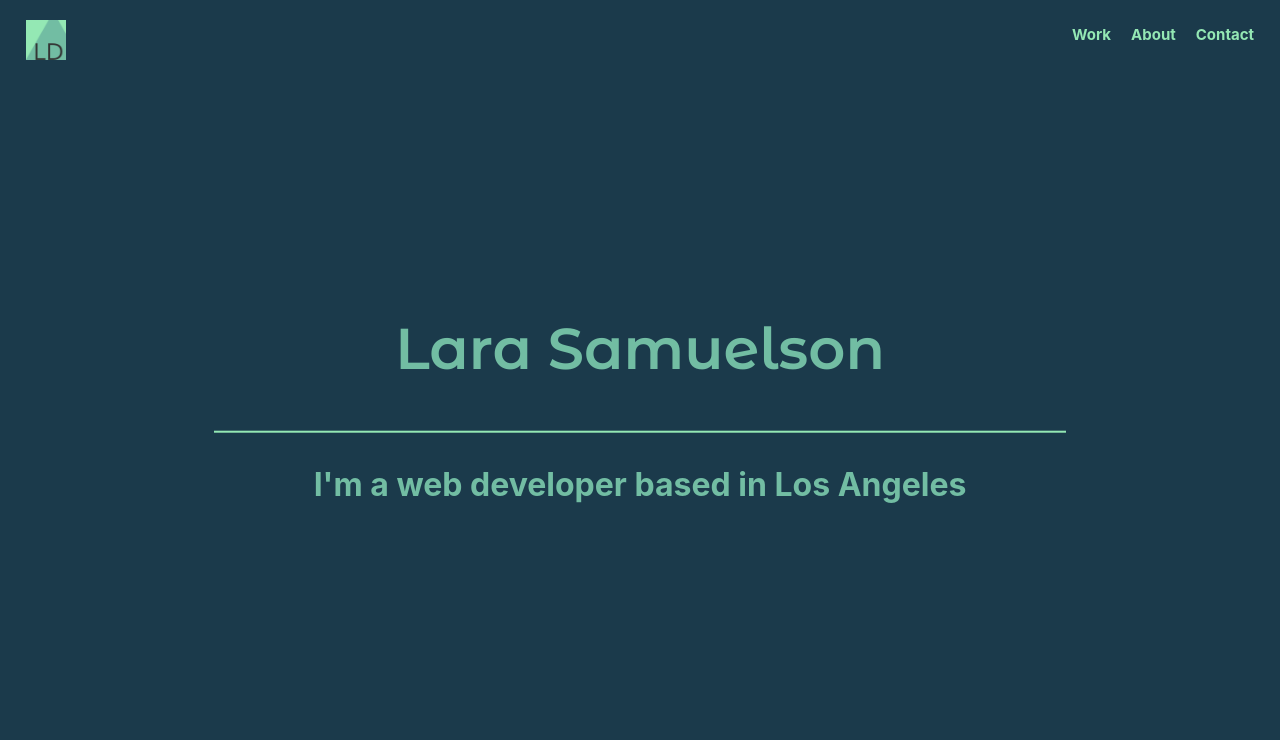
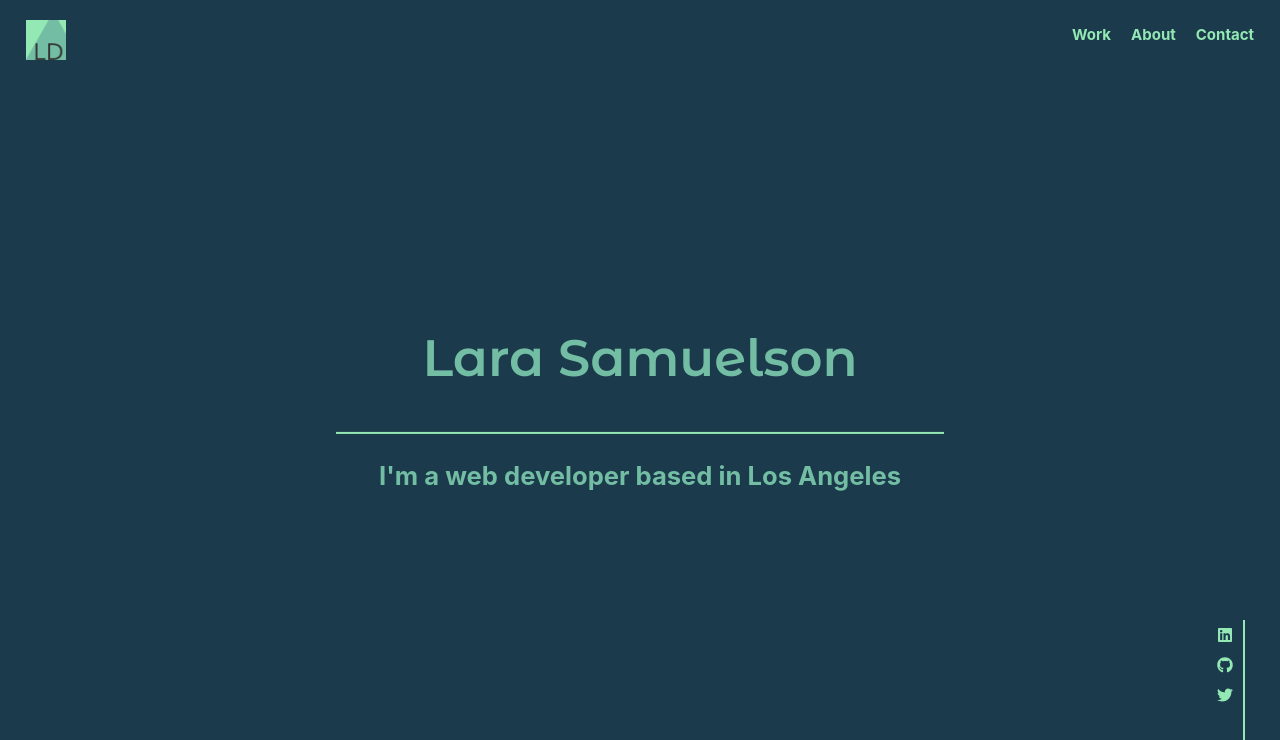
Before and after one commit to LaraDei/laraSamuelson, a React (Create React App) app: page / in a window 1280 px wide. Shown: the top 740 px of the page. Built offline with nearby package versions, Linux system fonts and the light colour scheme; a web font is replaced by a local one.

Commit message:
added links and style elements

```diff
--- a/src/components/Landing/Landing.css
+++ b/src/components/Landing/Landing.css
@@ -27,17 +27,45 @@
     border: none;
     height: 2px;
 }
+.contact-links{
+    position: absolute;
+    display: flex;
+    right: 15px;
+    bottom: 55px;
+    border-top: 2px solid #94e8b4;
+    padding-right: 50px;
+    padding-top: 5px;
+
+}
+.contact-links a{
+    color: #94e8b4;
+    margin-left: 10px;
+}
 
 
 @media only screen and (min-width: 700px) {
     .intro h2{
-        font-size:4.5vw
+        font-size:4vw
     }
     .intro h3{
-        font-size:2.5vw
+        font-size:2vw
     }
     .intro hr{
-        width: 70%;
+        width: 50%;
     }
+    .contact-links{
+        flex-direction: column;
+        position: absolute;
+        right: 35px;
+        bottom: 35px;
+        border-right: 2px solid #94e8b4;
+        padding-bottom: 50px;
+        padding-right: 10px;
+        border-top: 0;
 
+    }
+    .contact-links a{
+        color: #94e8b4;
+        margin-bottom: 10px;
+    }
   }
--- a/src/components/Landing/Landing.js
+++ b/src/components/Landing/Landing.js
@@ -1,5 +1,7 @@
 import React from 'react'
 import './Landing.css'
+import { FontAwesomeIcon } from '@fortawesome/react-fontawesome'
+import { faLinkedin, faGithub, faTwitter } from'@fortawesome/free-brands-svg-icons'
 
 export default function Landing(){
     return(
@@ -9,6 +11,11 @@ export default function Landing(){
                 <hr></hr>
                 <h3>I'm a web developer based in Los Angeles</h3>
             </div>
+            <div className="contact-links">
+                <a href="https://www.linkedin.com/in/lara-dei/" rel='noreferrer' target="_blank"><FontAwesomeIcon icon={faLinkedin}/></a>
+                <a href="https://github.com/LaraDei" rel='noreferrer' target="_blank"><FontAwesomeIcon icon={faGithub}/></a>
+                <a href="https://twitter.com/LDei11" rel='noreferrer' target="_blank"><FontAwesomeIcon icon={faTwitter}/></a>
+            </div>
         </div>
 
     )
--- a/src/components/Work/Work.css
+++ b/src/components/Work/Work.css
@@ -17,7 +17,6 @@
     color: white;
 }
 .work p{
-    font-size: 18px;
     padding-left: 5px;
     padding-right: 5px;
 }
@@ -26,7 +25,7 @@
 }
 
 .work .links{
-    font-size: 25px;
+
     display: flex;
     justify-content: space-around;
     margin: auto;
@@ -53,8 +52,7 @@
     display: flex;
     justify-content: space-around;
     text-align: justify;
-    font-size: 18px;
-    width: 100%;
+    width: 90%;
     list-style-position: outside;
 }
 
@@ -89,6 +87,7 @@
         width: auto;
         display: flex;
         justify-content: space-between;
+        align-items: flex-start;
         margin: auto;
         margin-bottom: 40px;
         background-color: #94e8b4;
@@ -104,8 +103,21 @@
     }
     .work .pic{
         width: 50%;
+        display: flex;
+        margin: 0;
+        flex-direction: column-reverse;
+        padding-bottom: 20px;
     }
     .work .text {
         color: black;
     }
+    .work .links {
+        margin: 35px 0;
+    }
+    .work .skills {
+        background-color: #72bda3;
+        border-radius: 10px;
+        margin: auto;
+        margin-top: 10px;
+    }
   }
```
